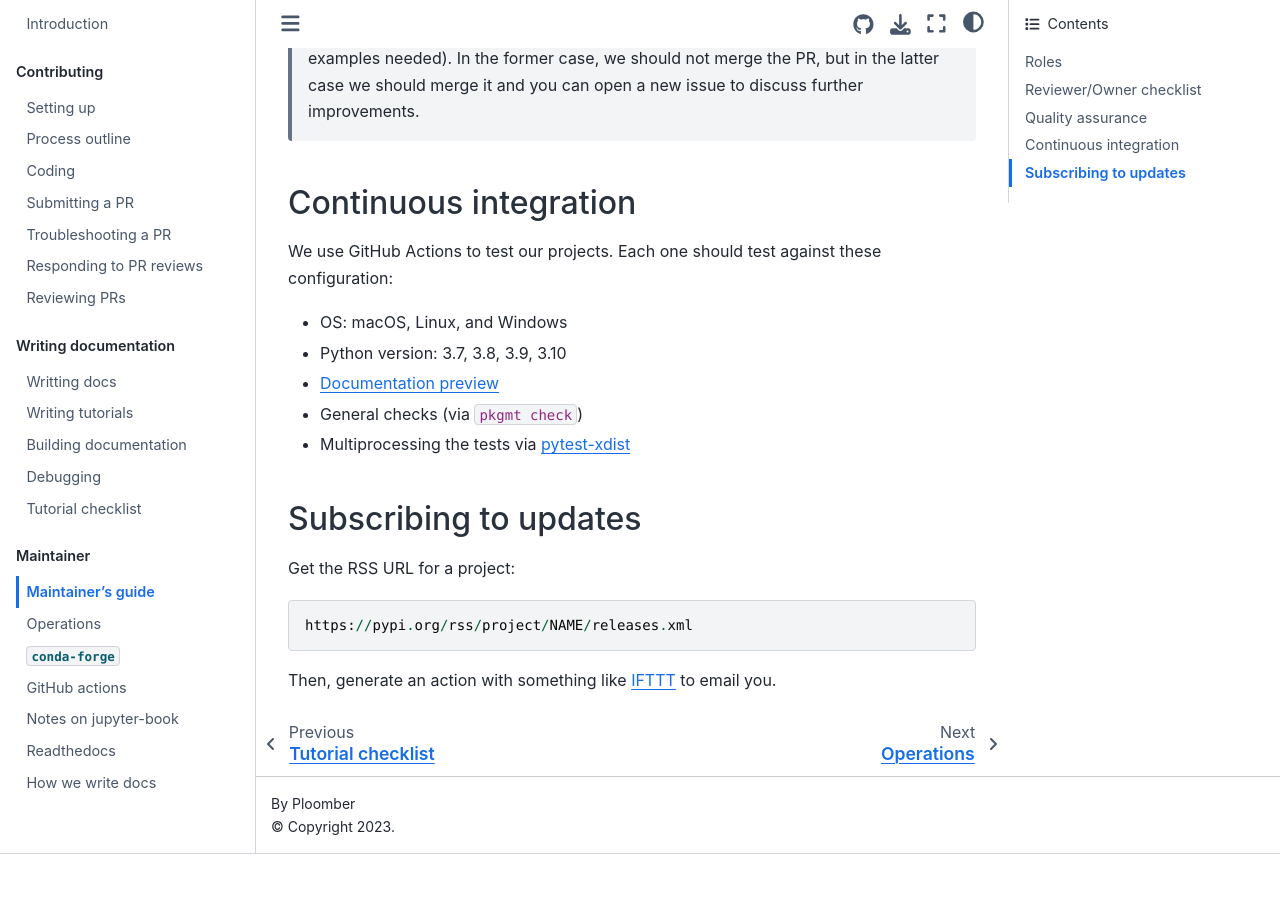
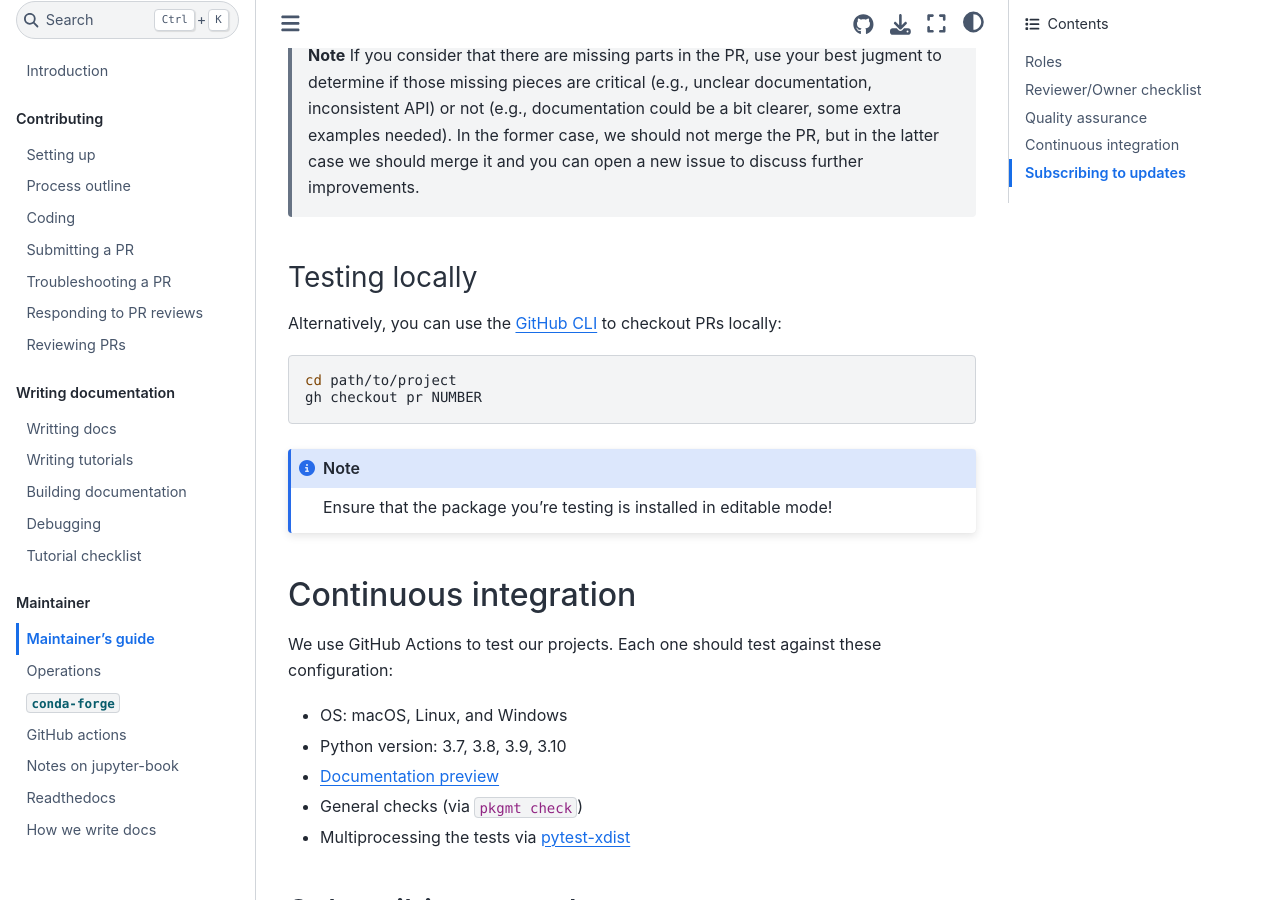
Before and after one commit to ploomber/contributing, a Jupyter Book: the page built from maintainer/maintainer.md, in a window 1280 px wide and 900 px high, scrolled down 2895 px. Built offline with Jupyter Book 1.0.4 settings and Sphinx 7.4.7 and the Sphinx Book theme 1.1.4, drawn with Linux system fonts in a browser that asks for light colours; before the commit the page ends 3749 px from its top, so only the background shows below that.

Commit message:
typos + notes on testing

````diff
--- a/maintainer/maintainer.md
+++ b/maintainer/maintainer.md
@@ -46,6 +46,8 @@
 
 ## Quality assurance
 
+### Testing with Binder
+
 The easiest way to test code contributions is via Binder (a hosted JupyterLab). When
 reviewing a pull request, click on the [documentation link](../maintainer/doc-guide.md#previewing-docs).
 
@@ -89,6 +91,19 @@
 > the latter case we should merge it and you can open a new issue to discuss further
 > improvements.
 
+### Testing locally
+
+Alternatively, you can use the [GitHub CLI](https://cli.github.com/) to checkout PRs locally:
+
+```sh
+cd path/to/project
+gh checkout pr NUMBER
+```
+
+```{note}
+Ensure that the package you're testing is installed in editable mode!
+```
+
 ## Continuous integration
 
 We use GitHub Actions to test our projects. Each one should test against these configuration:
````
Also changed, not shown: contributing/process-outline.md (+2 -2 lines), contributing/review.md (+10 -0 lines).
